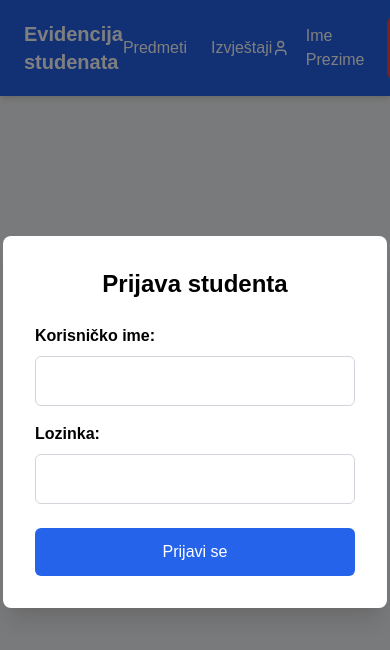
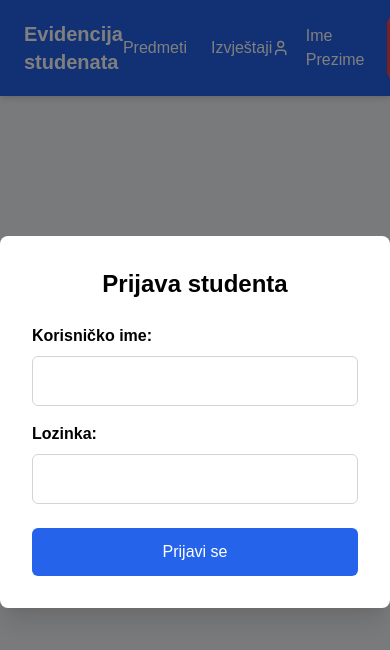
Before and after one commit to nikolinacarevic/qr-attendance, a React (Create React App) app: page /attend in a window 390 px wide. Shown: the top 650 px of the page. Built offline with nearby package versions, Linux system fonts and the light colour scheme.

Commit message:
fixed mobile page design

```diff
--- a/src/components/AttendPage.js
+++ b/src/components/AttendPage.js
@@ -15,8 +15,10 @@ function AttendPage() {
   const [attendanceList, setAttendanceList] = useState([]);
 
   const students = [
-    { username: 'nikolinacarevic', password: '12345', firstName: 'Nikolina', lastName: 'Carević' },
-    { username: 'markojovic', password: '67890', firstName: 'Marko', lastName: 'Jović' },
+    { username: 'nikolinacarevic', password: 'ime123', firstName: 'Nikolina', lastName: 'Carević' },
+    { username: 'marijacubic', password: 'ime123', firstName: 'Marija', lastName: 'Ćubić' },
+    { username: 'katarinabotic', password: 'ime123', firstName: 'Katarina', lastName: 'Botić' },
+    { username: 'paulabonic', password: 'ime123', firstName: 'Paula', lastName: 'Bonić' },
   ];
 
   useEffect(() => {
@@ -62,7 +64,7 @@ function AttendPage() {
       {/* Pop-up za prijavu */}
       {showLoginPopup && (
         <div className="fixed inset-0 flex justify-center items-center bg-black bg-opacity-50 z-50">
-          <div className="bg-white p-8 rounded-lg shadow-xl w-96">
+          <div className="bg-white p-8 rounded-lg shadow-xl w-full max-w-md">
             <h2 className="text-2xl font-bold text-center text-black mb-6">Prijava studenta</h2>
             <form onSubmit={handleLogin}>
               <div className="mb-4">
```
